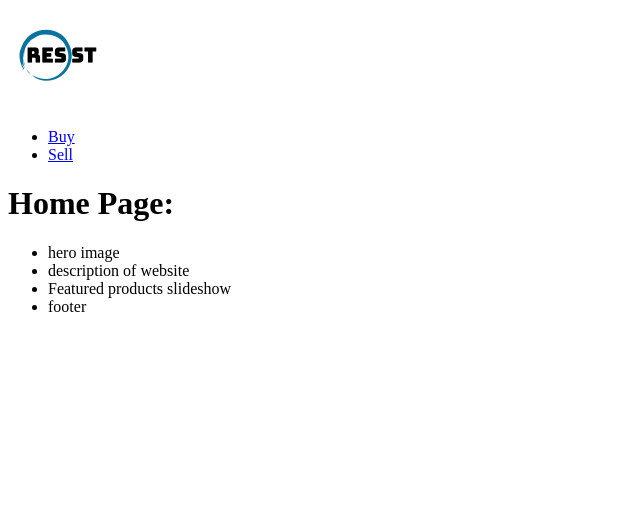
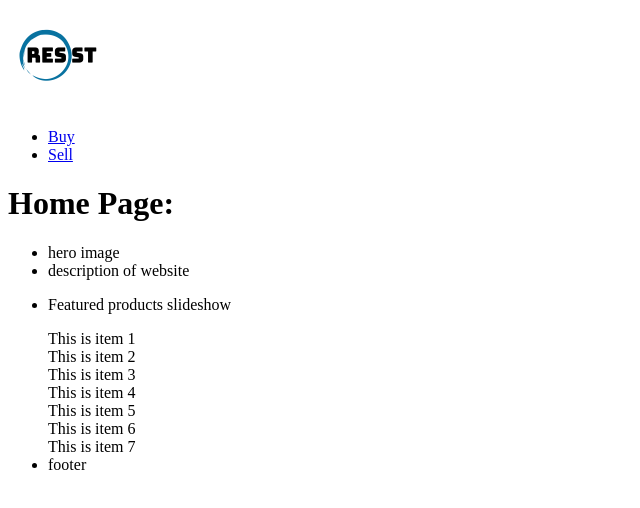
Before and after one commit to paul-mcj/Resist, a Next.js app: page / in a window 1280 px wide. Shown: the top 508 px of the page, without its empty margins (0-640 px from the left). Built offline with nearby package versions, Linux system fonts and the light colour scheme.

Commit message:
SSR methods

```diff
--- a/package.json
+++ b/package.json
@@ -23,6 +23,10 @@
     "react": "^18.2.0",
     "react-dom": "18.2.0",
     "typescript": "5.0.4",
+    "uuid": "^9.0.0",
     "yup": "^1.1.1"
+  },
+  "devDependencies": {
+    "@types/uuid": "^9.0.1"
   }
 }
--- a/src/components/products/NewProductForm.tsx
+++ b/src/components/products/NewProductForm.tsx
@@ -14,6 +14,8 @@ const initialValues: Product = {
      image: "",
      seller: "",
      price: 0.0,
+     timestamp: new Date(),
+     id: "",
 };
 
 // yup validation schema for all input elements
--- /dev/null
+++ b/src/components/products/ProductDetails.tsx
@@ -0,0 +1,12 @@
+// models
+import Product from "@/models/product";
+
+// prop types
+type ProductDetailsProps = {
+     product: Product;
+};
+
+const ProductDetails = ({ product }: ProductDetailsProps) => {
+     return <div>{product.description}</div>;
+};
+export default ProductDetails;
--- a/src/components/products/ProductList.tsx
+++ b/src/components/products/ProductList.tsx
@@ -4,6 +4,7 @@ import ProductItem from "./ProductItem";
 // models
 import Product from "@/models/product";
 
+// prop types
 type ProductListProps = {
      products: Product[];
 };
@@ -12,13 +13,15 @@ const ProductList = ({ products }: ProductListProps) => {
      return (
           <ul>
                {products.map((item) => (
-                    <li key={item.title}>
+                    <li key={item.id}>
                          <ProductItem
+                              id={item.id}
                               title={item.title}
                               description={item.description}
                               image={item.image}
                               seller={item.seller}
                               price={item.price}
+                              timestamp={item.timestamp}
                          />
                     </li>
                ))}
--- a/src/models/product.ts
+++ b/src/models/product.ts
@@ -4,6 +4,8 @@ interface Product {
      image: string;
      seller: string;
      price: number;
+     timestamp: Date;
+     id: string;
 }
 
 export default Product;
--- a/src/pages/index.tsx
+++ b/src/pages/index.tsx
@@ -1,17 +1,112 @@
 // import Head from "next/head";
 // import styles from "@/styles/Home.module.css";
 
-const Home = () => {
+// models
+import Product from "@/models/product";
+
+// components
+import ProductDetails from "@/components/products/ProductDetails";
+
+// uuid
+import { v4 as uuidv4 } from "uuid";
+
+const DUMMY_ITEMS = [
+     {
+          title: "Item 1",
+          description: "This is item 1",
+          seller: "Seller 1",
+          image: "https://example.com/item1.jpg",
+          price: 10.99,
+          timestamp: Date.now(),
+          id: uuidv4(),
+     },
+     {
+          title: "Item 2",
+          description: "This is item 2",
+          seller: "Seller 2",
+          image: "https://example.com/item2.jpg",
+          price: 15.99,
+          timestamp: Date.now(),
+          id: uuidv4(),
+     },
+     {
+          title: "Item 3",
+          description: "This is item 3",
+          seller: "Seller 3",
+          image: "https://example.com/item3.jpg",
+          price: 12.99,
+          timestamp: Date.now(),
+          id: uuidv4(),
+     },
+     {
+          title: "Item 4",
+          description: "This is item 4",
+          seller: "Seller 4",
+          image: "https://example.com/item4.jpg",
+          price: 9.99,
+          timestamp: Date.now(),
+          id: uuidv4(),
+     },
+     {
+          title: "Item 5",
+          description: "This is item 5",
+          seller: "Seller 5",
+          image: "https://example.com/item5.jpg",
+          price: 19.99,
+          timestamp: Date.now(),
+          id: uuidv4(),
+     },
+     {
+          title: "Item 6",
+          description: "This is item 6",
+          seller: "Seller 6",
+          image: "https://example.com/item6.jpg",
+          price: 7.99,
+          timestamp: Date.now(),
+          id: uuidv4(),
+     },
+     {
+          title: "Item 7",
+          description: "This is item 7",
+          seller: "Seller 7",
+          image: "https://example.com/item7.jpg",
+          price: 11.99,
+          timestamp: Date.now(),
+          id: uuidv4(),
+     },
+];
+
+// props types
+type HomeProps = {
+     products: Product[];
+};
+
+const Home = ({ products }: HomeProps) => {
      return (
           <>
                <h1>Home Page:</h1>
                <ul>
                     <li>hero image</li>
                     <li>description of website</li>
-                    <li>Featured products slideshow</li>
+                    <li>
+                         <p>Featured products slideshow</p>
+                         {products.map((item) => (
+                              <ProductDetails key={item.id} product={item} />
+                         ))}
+                    </li>
                     <li>footer</li>
                </ul>
           </>
      );
 };
+
+export const getStaticProps = async () => {
+     return {
+          props: {
+               products: DUMMY_ITEMS,
+          },
+          revalidate: 60,
+     };
+};
+
 export default Home;
```
Also changed, not shown: src/components/products/ProductItem.tsx (+1 -6 lines), src/pages/[productId]/index.tsx (deleted, +0 -11 lines), src/pages/buy/[productId].tsx (added, +46 -0 lines), src/pages/buy/index.tsx (+25 -8 lines), 1 other file (tests, documents, lock files or other folders).
